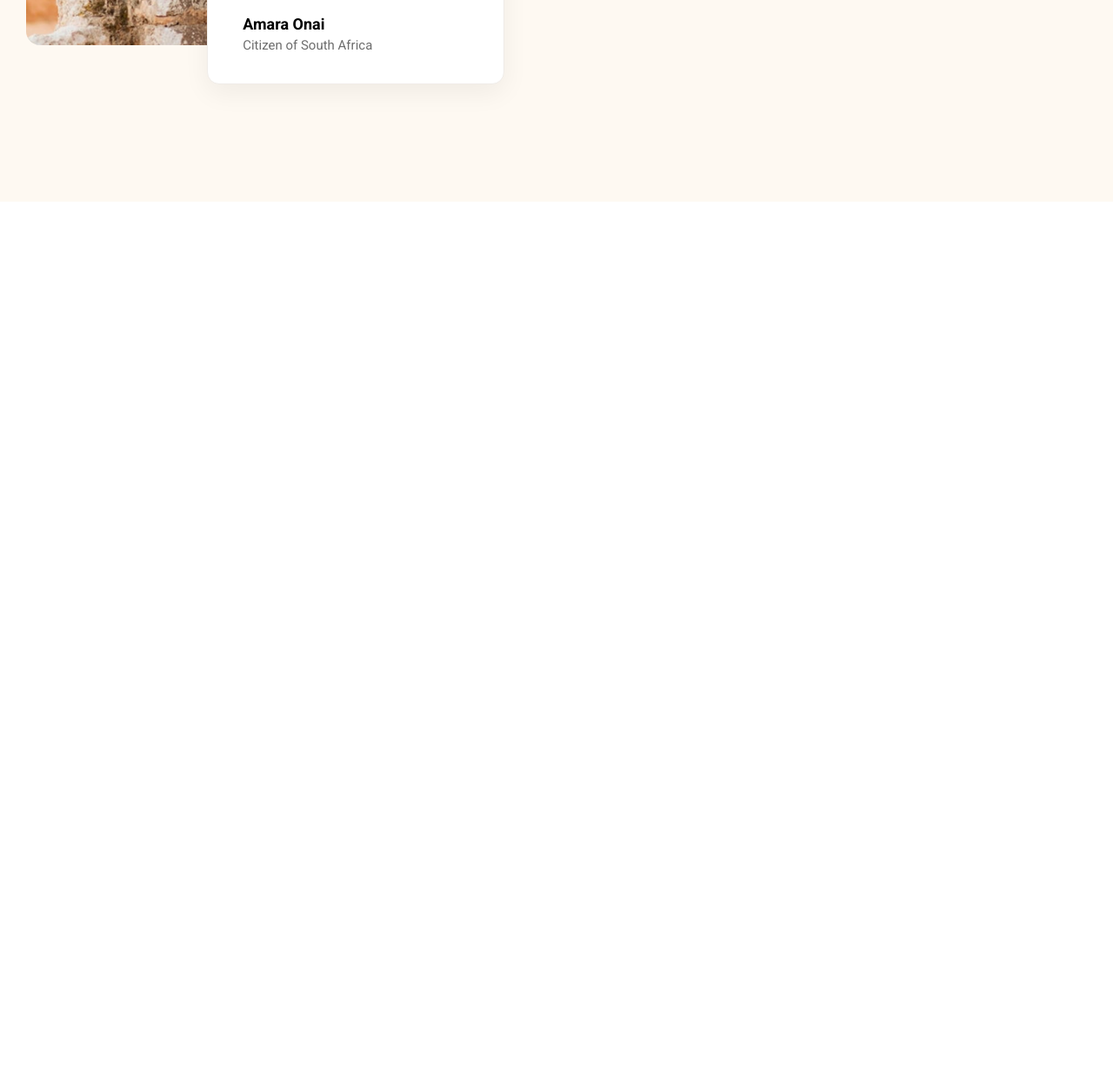
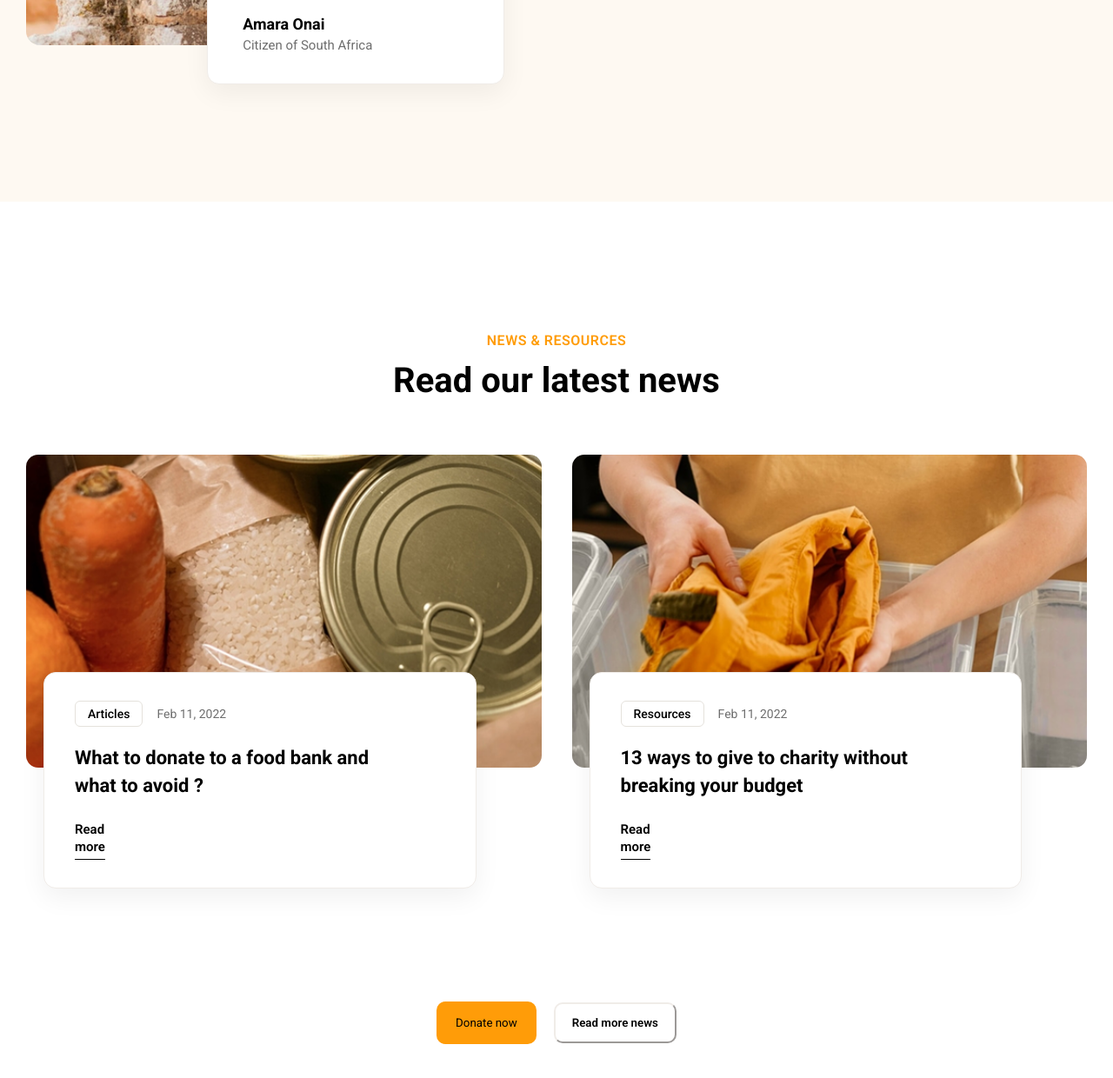
Before and after one commit to BoBo1168/exam3, a plain HTML site: page index.html in a window 1280 px wide. Shown: the part 7529-8769 px from the top of the page at 87% size. Before the commit the page ends 7761 px from the top, so only its background shows below. Drawn offline with Linux system fonts and the light colour scheme.

Commit message:
section 8

```diff
--- a/index.html
+++ b/index.html
@@ -266,6 +266,44 @@
 </section>
 
 
+    <section class="sec7">
+    <p style="font-size: 16px; color: #FF9C08; font-weight: 600; text-align: center; letter-spacing: 0.5px; margin-bottom: 12px;">NEWS &amp; RESOURCES</p>
+    <h2 style="font-size: 40px; font-weight: 700; text-align: center; line-height: 50px; margin-bottom: 60px;">Read our latest news</h2>
+
+    <div class="sec7-boxx">
+        <div class="sec7-box">
+            <img src="./Frame (9).png" alt="">
+            <div class="sec7-card">
+                <div class="sec7-meta">
+                    <span class="sec7-tag">Articles</span>
+                    <span>Feb 11, 2022</span>
+                </div>
+                <h3>What to donate to a food bank and <br> what to avoid ?</h3>
+                <a href="#" class="sec7-link">Read <br> more</a>
+            </div>
+        </div>
+
+        <div class="sec7-box">
+            <img src="./IMAGE (38).png" alt="">
+            <div class="sec7-card">
+                <div class="sec7-meta">
+                    <span class="sec7-tag">Resources</span>
+                    <span>Feb 11, 2022</span>
+                </div>
+                <h3>13 ways to give to charity without <br> breaking your budget</h3>
+                <a href="#" class="sec7-link">Read <br> more</a>
+            </div>
+        </div>
+    </div>
+
+    <div class="sec7-btns">
+        <button class="btn1">Donate now</button>
+        <button class="btn2" style="border-radius: 10px;">Read more news</button>
+    </div>
+</section>
+
+
+
 
 </body>
 </html>
--- a/style.css
+++ b/style.css
@@ -188,3 +188,74 @@ header{
     flex-direction: column;
     gap: 22px;
 }
+.sec7 {
+    width: 100%;
+    max-width: 1220px;
+    margin: auto;
+    padding: 150px 25px;
+}
+.sec7-boxx {
+    display: grid;
+    grid-template-columns: repeat(2, 1fr);
+    gap: 35px;
+}
+.sec7-box {
+    position: relative;
+    padding-bottom: 90px;
+}
+.sec7-box img {
+    width: 100%;
+    height: 360px;
+    object-fit: cover;
+    border-radius: 14px;
+    display: block;
+}
+.sec7-card {
+    position: relative;
+    background-color: #FFFFFF;
+    width: 84%;
+    margin: -110px 0 0 20px;
+    padding: 32px 35px;
+    border-radius: 14px;
+    box-shadow: 0 10px 30px rgba(0, 0, 0, 0.06);
+    border: 1px solid #F0ECE8;
+    box-sizing: border-box;
+}
+.sec7-meta {
+    display: flex;
+    align-items: center;
+    gap: 16px;
+    font-size: 14px;
+    color: #6E6E6E;
+    margin-bottom: 20px;
+}
+.sec7-tag {
+    border: 1px solid #E5E2DC;
+    padding: 6px 14px;
+    border-radius: 6px;
+    color: black;
+    font-weight: 500;
+}
+.sec7-card h3 {
+    font-size: 22px;
+    font-weight: 700;
+    line-height: 32px;
+    margin-bottom: 24px;
+}
+.sec7-link {
+    display: inline-block;
+    font-size: 15px;
+    font-weight: 600;
+    color: black;
+    text-decoration: none;
+    border-bottom: 1.5px solid black;
+    padding-bottom: 4px;
+    line-height: 20px;
+}
+.sec7-btns {
+    display: flex;
+    justify-content: center;
+    align-items: center;
+    gap: 20px;
+    margin-top: 40px;
+}
```
Also changed, not shown: Frame (9).png (added), IMAGE (38).png (added).
